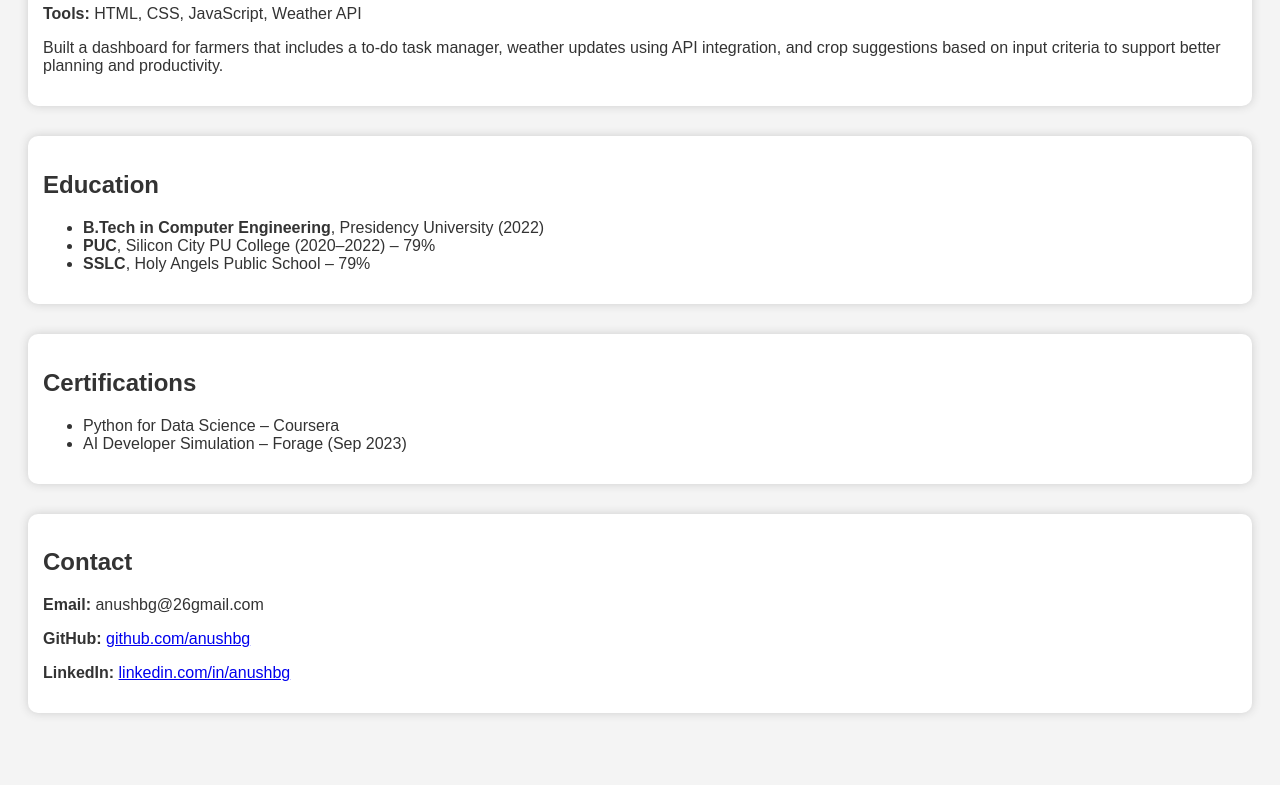
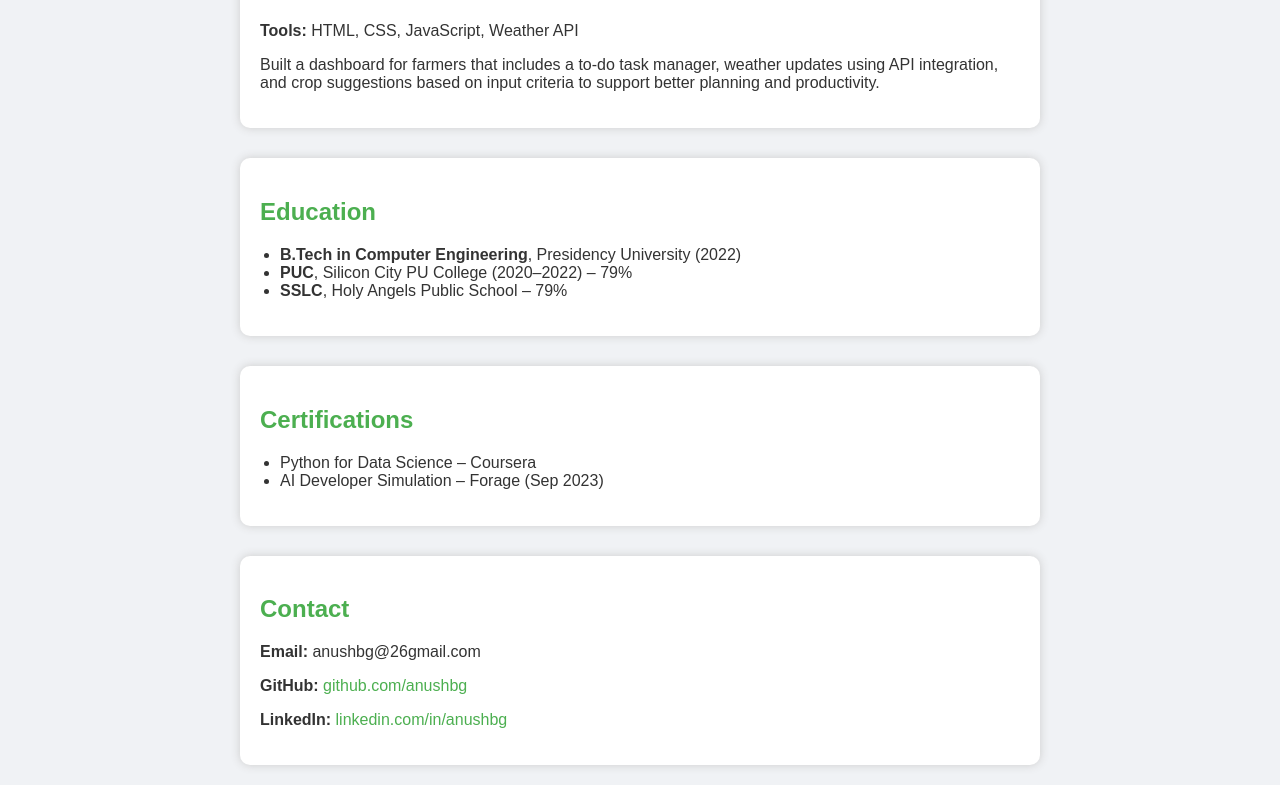
Before and after one commit to BgAnush/BGAnush.github.io, a plain HTML site: page index.html in a window 1280 px wide. Shown: the part 949-1734 px from the top of the page. Before the commit the page ends 1690 px from the top, so only its background shows below. Drawn offline with Linux system fonts and the light colour scheme.

Commit message:
Update style.css

```diff
--- a/style.css
+++ b/style.css
@@ -1,12 +1,14 @@
 body {
   font-family: Arial, sans-serif;
-  background-color: #f4f4f4;
+  background-color: #f0f2f5;
   color: #333;
   padding: 20px;
+  max-width: 800px;
+  margin: auto;
 }
 
 header {
-  background: #4CAF50;
+  background-color: #4CAF50;
   color: white;
   padding: 20px;
   border-radius: 10px;
@@ -16,7 +18,24 @@ header {
 section {
   margin-top: 30px;
   background: white;
-  padding: 15px;
+  padding: 20px;
   border-radius: 10px;
   box-shadow: 0 0 10px #ccc;
 }
+
+h2 {
+  color: #4CAF50;
+}
+
+ul {
+  padding-left: 20px;
+}
+
+a {
+  color: #4CAF50;
+  text-decoration: none;
+}
+
+a:hover {
+  text-decoration: underline;
+}
```
